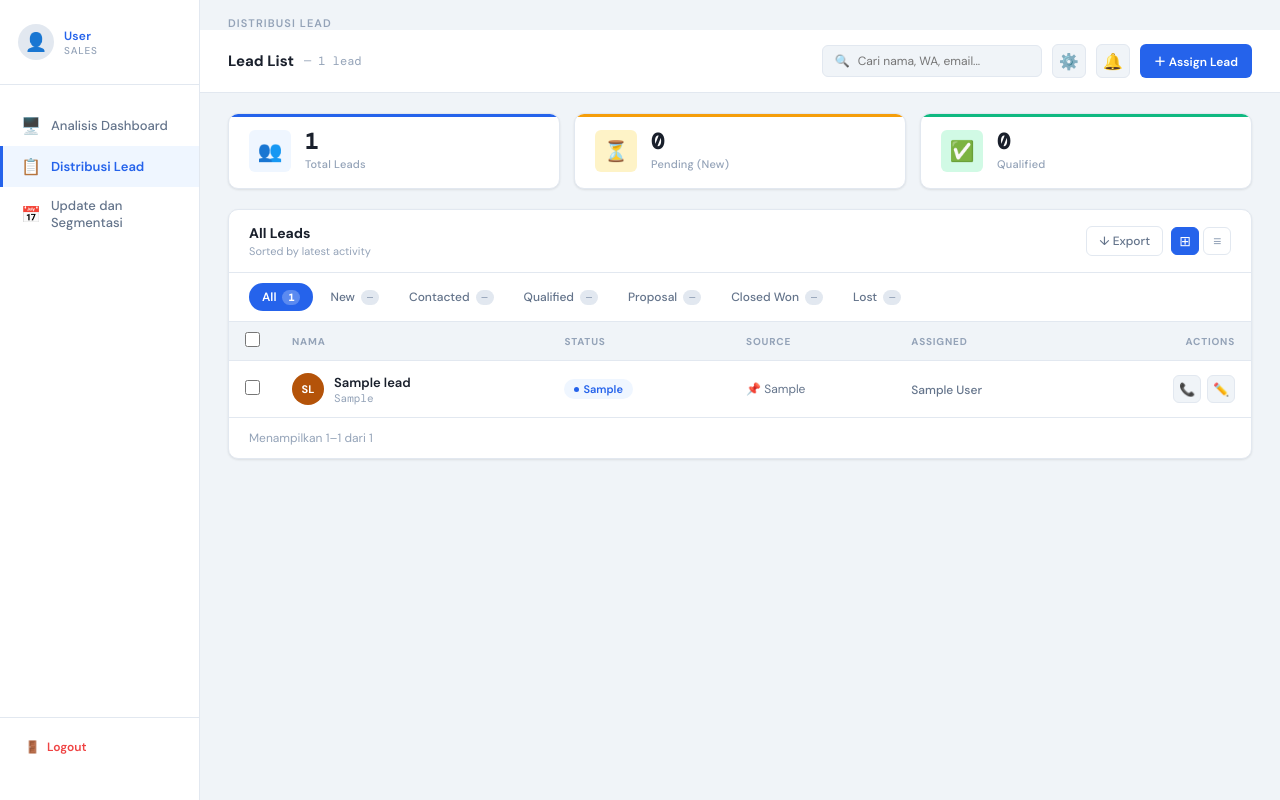
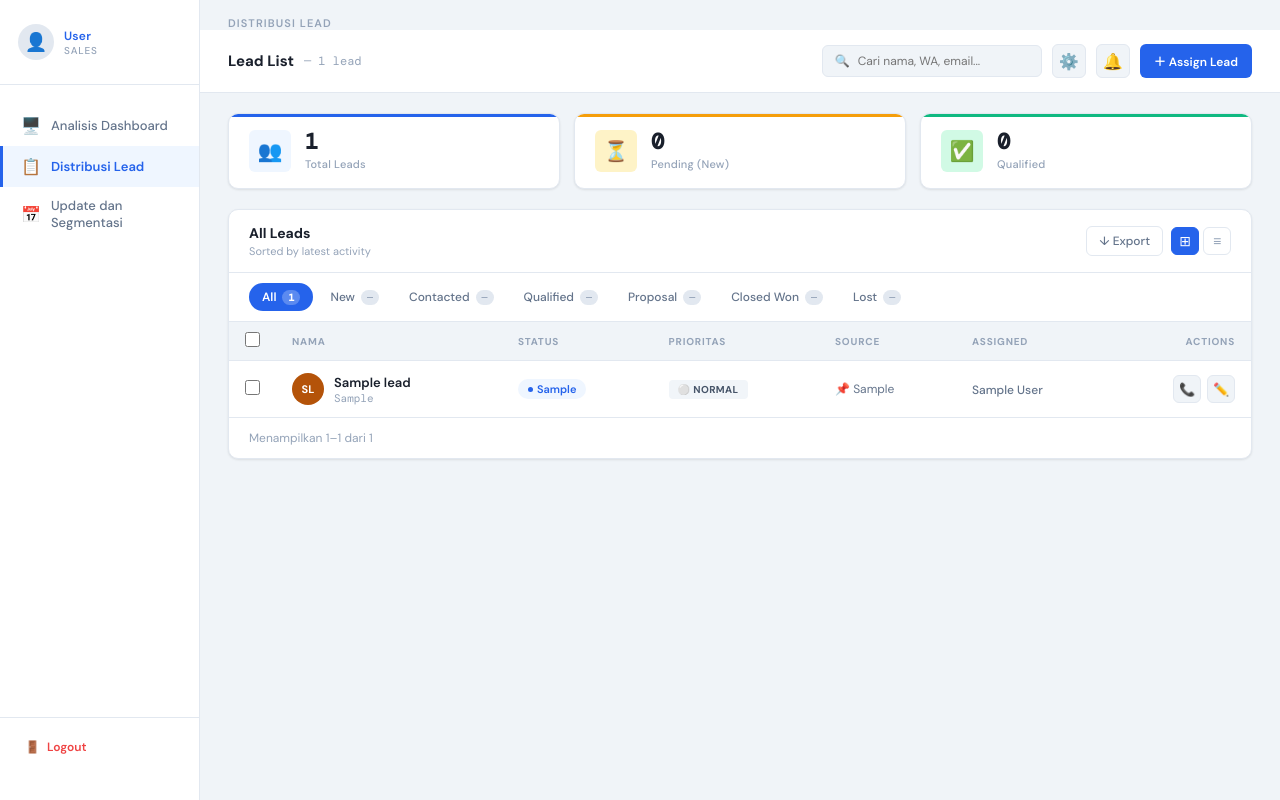
Before and after one commit to kelompok-3-topik-1/LeadFlow, a Django app: page /distribusi/ in a window 1280 px wide. Run offline with Django 5.2, Linux system fonts and the light colour scheme; tables that the repository leaves empty hold one stand-in row (values such as "Sample post").

Commit message:
custom field update

```diff
--- a/leads/templates/leads/distribusi_lead.html
+++ b/leads/templates/leads/distribusi_lead.html
@@ -893,6 +893,25 @@
 
   /* dots divider */
   .dots { color: var(--text-muted); letter-spacing: 2px; }
+
+  /* ── PRIORITY BADGE ── */
+  .pri-badge {
+    display: inline-flex;
+    align-items: center;
+    gap: 4px;
+    padding: 3px 9px;
+    border-radius: 4px;
+    font-size: 10px;
+    font-weight: 800;
+    letter-spacing: .04em;
+    text-transform: uppercase;
+    white-space: nowrap;
+  }
+  .pri-high      { background: #fee2e2; color: #b91c1c; }
+  .pri-veryhigh  { background: #fce7f3; color: #9d174d; }
+  .pri-medium    { background: #fef3c7; color: #b45309; }
+  .pri-normal    { background: #f1f5f9; color: #475569; }
+  .pri-low       { background: #dcfce7; color: #166534; }
 </style>
 </head>
 <body>
@@ -1036,6 +1055,7 @@
                 <th style="width:36px"><input type="checkbox" id="check-all" onchange="toggleAllCheck(this)"></th>
                 <th>Nama</th>
                 <th>Status</th>
+                <th>Prioritas</th>
                 <th>Source</th>
                 <th>Assigned</th>
                 <th style="text-align:right">Actions</th>
@@ -1288,6 +1308,21 @@
     return `<span class="badge ${s.cls}"><span class="badge-dot"></span>${s.label}</span>`;
   }
 
+  // Map prioritas → class & label
+  const PRI_MAP = {
+    'sangat tinggi': { cls: 'pri-veryhigh', label: '🔴 Sangat Tinggi' },
+    'tinggi':        { cls: 'pri-high',     label: '🟠 Tinggi' },
+    'sedang':        { cls: 'pri-medium',   label: '🟡 Sedang' },
+    'normal':        { cls: 'pri-normal',   label: '⚪ Normal' },
+    'rendah':        { cls: 'pri-low',      label: '🟢 Rendah' },
+  };
+  function priorityBadge(prioritas) {
+    if (!prioritas) return `<span class="pri-badge pri-normal">⚪ Normal</span>`;
+    const key = prioritas.toLowerCase();
+    const p = PRI_MAP[key] || { cls: 'pri-normal', label: prioritas };
+    return `<span class="pri-badge ${p.cls}">${p.label}</span>`;
+  }
+
   // ═══════════════════════════════════════════════
   //  FETCH STATS
   // ═══════════════════════════════════════════════
@@ -1320,7 +1355,7 @@
   // ═══════════════════════════════════════════════
   async function loadLeads() {
     const tbody = document.getElementById('leads-tbody');
-    tbody.innerHTML = `<tr><td colspan="6" style="text-align:center;padding:32px;color:var(--text-muted)"><span style="font-size:24px">⏳</span><br>Memuat data...</td></tr>`;
+    tbody.innerHTML = `<tr><td colspan="7" style="text-align:center;padding:32px;color:var(--text-muted)"><span style="font-size:24px">⏳</span><br>Memuat data...</td></tr>`;
 
     const params = new URLSearchParams({
       status:   state.currentStatus === 'all' ? '' : state.currentStatus,
@@ -1342,7 +1377,7 @@
 
     } catch (err) {
       console.error('Gagal memuat leads:', err);
-      tbody.innerHTML = `<tr><td colspan="6" style="text-align:center;padding:32px;color:var(--red)">⚠️ Gagal memuat data. Periksa koneksi API.</td></tr>`;
+      tbody.innerHTML = `<tr><td colspan="7" style="text-align:center;padding:32px;color:var(--red)">⚠️ Gagal memuat data. Periksa koneksi API.</td></tr>`;
     }
   }
 
@@ -1350,7 +1385,7 @@
     const tbody = document.getElementById('leads-tbody');
 
     if (!leads.length) {
-      tbody.innerHTML = `<tr><td colspan="6" style="text-align:center;padding:40px;color:var(--text-muted)"><span style="font-size:32px">🔍</span><br><br>Tidak ada lead ditemukan</td></tr>`;
+      tbody.innerHTML = `<tr><td colspan="7" style="text-align:center;padding:40px;color:var(--text-muted)"><span style="font-size:32px">🔍</span><br><br>Tidak ada lead ditemukan</td></tr>`;
       return;
     }
 
@@ -1358,6 +1393,7 @@
       const initials   = getInitials(lead.nama);
       const color      = avatarColor(lead.id_lead);
       const badge      = statusBadge(lead.status);
+      const priBadge   = priorityBadge(lead.prioritas);
       const srcIcon    = sourceIcon(lead.source);
       const srcLabel   = lead.source || '—';
       const assignedEl = lead.assigned_to
@@ -1377,6 +1413,7 @@
             </div>
           </td>
           <td>${badge}</td>
+          <td>${priBadge}</td>
           <td><div class="source-cell">${srcIcon} ${srcLabel}</div></td>
           <td>${assignedEl}</td>
           <td>
--- a/leads/views.py
+++ b/leads/views.py
@@ -227,9 +227,10 @@ def api_update_lead_status(request):
     data = json.loads(request.body)
 
     id_lead = data.get("id_lead")
-    status = data.get("status")
-    tags = data.get("tags", [])
-    notes = data.get("notes")
+    status  = data.get("status")
+    tags    = data.get("tags", [])
+    notes   = data.get("notes")
+    prioritas = data.get("prioritas")
 
     try:
         lead = Leads.objects.get(id_lead=id_lead)
@@ -246,6 +247,20 @@ def api_update_lead_status(request):
             id_lead=lead,
             funnel_position=status
         )
+
+    # Update atau buat custom field prioritas
+    if prioritas:
+        cf_prioritas = CustomFields.objects.filter(id_lead=lead, field_name="prioritas").first()
+        if cf_prioritas:
+            cf_prioritas.value = prioritas
+            cf_prioritas.save()
+        else:
+            CustomFields.objects.create(
+                id=generate_id(CustomFields, "id", "CFD"),
+                id_lead=lead,
+                field_name="prioritas",
+                value=prioritas
+            )
 
     for label in tags:
         tag, created = Tag.objects.get_or_create(
@@ -268,10 +283,11 @@ def api_update_lead_status(request):
         )
 
     return JsonResponse({
-        "message": "Status dan tag berhasil diperbarui",
-        "id_lead": lead.id_lead,
-        "status": status,
-        "tags": tags
+        "message":   "Status, prioritas, dan tag berhasil diperbarui",
+        "id_lead":   lead.id_lead,
+        "status":    status,
+        "prioritas": prioritas,
+        "tags":      tags
     })
 
 def api_dashboard(request):
@@ -350,6 +366,7 @@ def api_distribusi_leads(request):
     for lead in leads_page:
         campaign_lead = CampaignLeads.objects.filter(id_lead=lead).first()
         assignment    = Assignment.objects.filter(id_lead=lead).order_by("-assigned_at").first()
+        prioritas_cf  = CustomFields.objects.filter(id_lead=lead, field_name="prioritas").first()
         data.append({
             "id_lead":     lead.id_lead,
             "nama":        lead.nama,
@@ -359,6 +376,7 @@ def api_distribusi_leads(request):
             "status":      campaign_lead.funnel_position if campaign_lead else "New",
             "assigned_to": assignment.id_user.nama       if assignment and assignment.id_user else None,
             "assigned_id": assignment.id_user.id_user    if assignment and assignment.id_user else None,
+            "prioritas":   prioritas_cf.value            if prioritas_cf else None,
         })
 
     return JsonResponse({
```
Also changed, not shown: leads/templates/leads/update_leads.html (+73 -8 lines).
